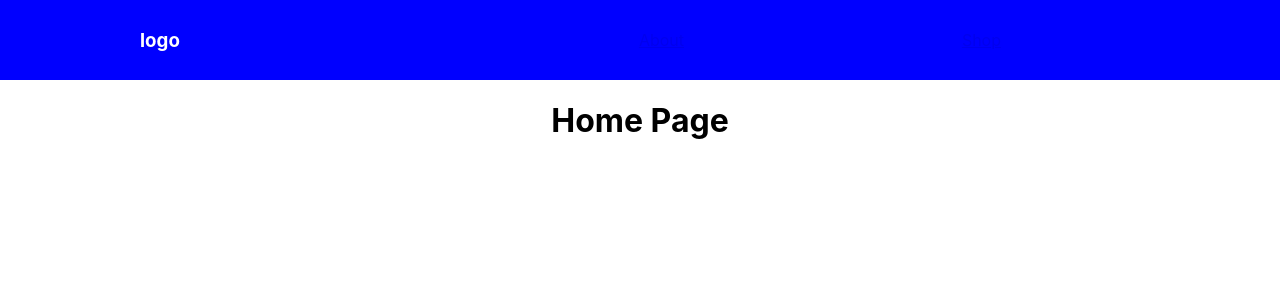
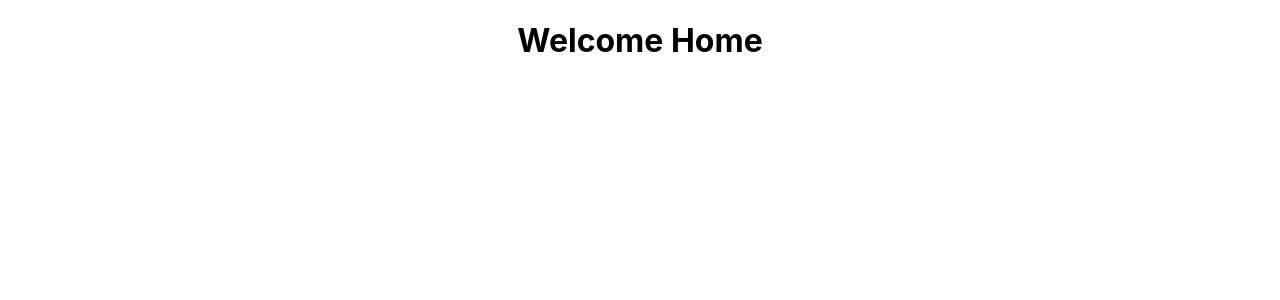
Before and after one commit to Aashiish-Pandey/routing-, a React (Create React App) app: page / in a window 1280 px wide. Shown: the top 300 px of the page. Built offline with nearby package versions, Linux system fonts and the light colour scheme.

Commit message:
initial commit project 2

```diff
--- a/src/App.js
+++ b/src/App.js
@@ -8,27 +8,23 @@ import { BrowserRouter as Router, Switch, Route } from "react-router-dom";
 function App() {
   return (
     <Router>
-      <div className="App">
-        <Nav />
-        <Switch>
-        <Route path = "/about" component = {About}/>
-        <Route path = "/shop" component = {Shop}/>
-        <Route path = "/" exact component = {Home}/>
-        </Switch>
-
+      <div className ='App'>
+        <Route path ="/" exact render = {
+          ()=>{
+            return(<h1>Welcome Home</h1>)
+          }
+        }/>
+        <Route path ="/about" render = {
+          ()=>{
+            return(<h1>About</h1>)
+          }
+        }/>
       </div>
     </Router>
   );
 }
 
-const Home = ()=> {
 
-  return (
-    <div>
-    <h1> Home Page</h1>
-  </div>
-  )
-}
 
 
 export default App;
```
